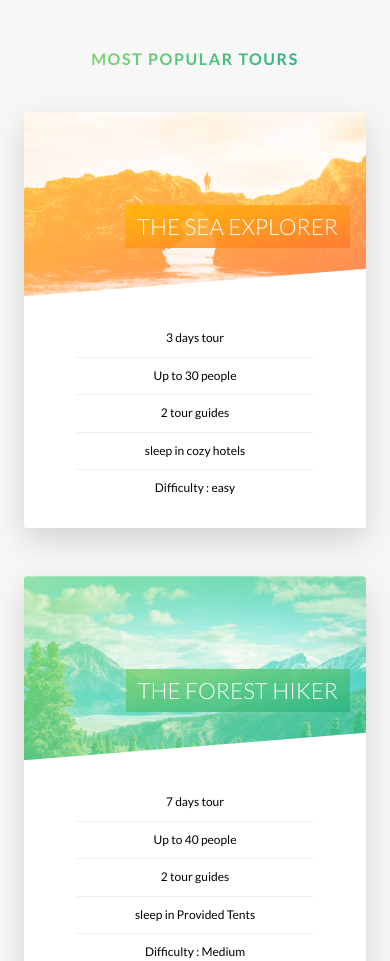
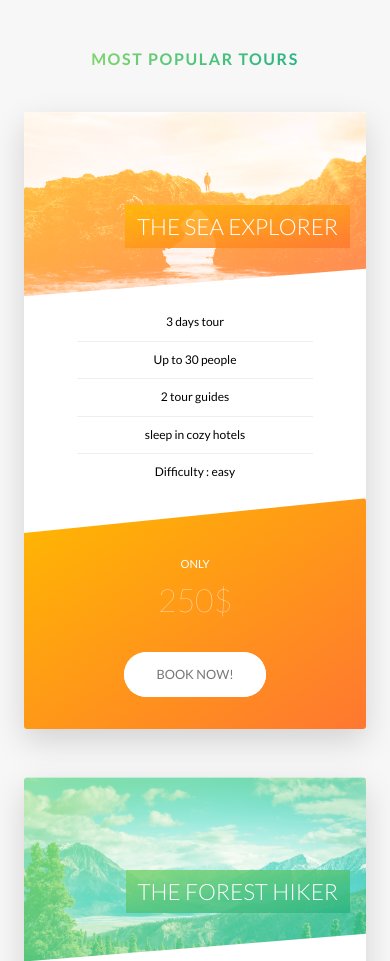
Before and after one commit to mohamedkbx/Natours-Landing-page, a website: page index.html in a window 390 px wide. Shown: the part 2509-3470 px from the top of the page. Drawn offline with Linux system fonts and the light colour scheme.

Commit message:
style:tour Section Responsive finished

```diff
--- a/sass/components/_card.scss
+++ b/sass/components/_card.scss
@@ -167,4 +167,46 @@
     font-size: 6rem;
     font-weight: 100;
   }
+
+  @include respond(tab-port) {
+    height: auto;
+    border-radius: 3px;
+    background-color: $color-White;
+    box-shadow: 0 1.5rem 4rem rgba($color-black, 0.15);
+
+    &__side {
+      height: auto;
+      position: relative;
+      box-shadow: none;
+
+      &--back {
+        transform: rotateY(0);
+        clip-path: polygon(0 15%, 100% 0, 100% 100%, 0 100%);
+      }
+    }
+
+    &:hover &__side--front {
+      transform: rotateY(0);
+    }
+    &__details {
+      padding: 1rem 3rem;
+    }
+    // back face Design
+    &__cta {
+      position: relative;
+      top: 0;
+      left: 0;
+      transform: translate(0);
+      width: 100%;
+      padding: 7rem 4rem 4rem 4rem;
+    }
+
+    &__price-box {
+      margin-bottom: 3rem;
+    }
+
+    &__price-value {
+      font-size: 4rem;
+    }
+  }
 }
```
Also changed, not shown: css/style.css.
